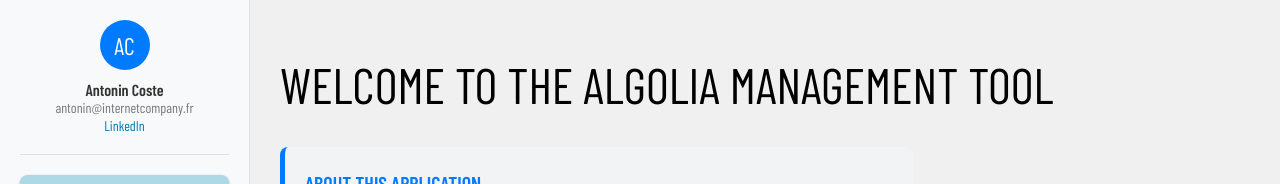
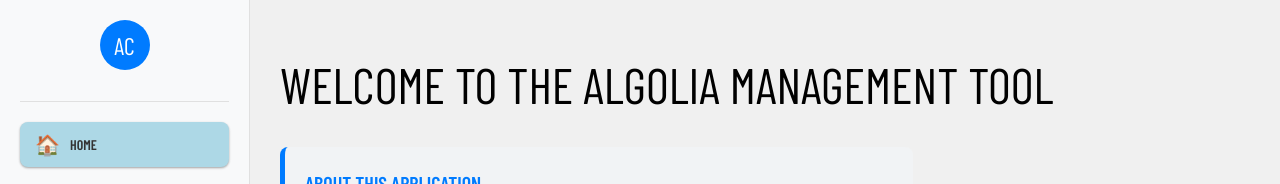
Before and after one commit to antonincoste/algolia_manager, a React (Create React App) app: page / in a window 1280 px wide. Shown: the top 184 px of the page. Built offline with nearby package versions, Linux system fonts and the light colour scheme; a web font is replaced by a local one.

Commit message:
remove personal details

```diff
--- a/src/components/Sidebar.js
+++ b/src/components/Sidebar.js
@@ -110,14 +110,14 @@
       <div>
         <ProfileSection>
           <ProfileImage>AC</ProfileImage> {/* Initiales ou image de profil */}
-          <ProfileName>Antonin Coste</ProfileName>
-          <ProfileEmail>antonin@internetcompany.fr</ProfileEmail>
+          <ProfileName></ProfileName>
+          <ProfileEmail></ProfileEmail>
           <ProfileLinkedin
-          href="https://www.linkedin.com/in/antonin-coste-4b9b6749/"
-          target="_blank"
-          rel="noopener noreferrer"
+          //href="https://www.linkedin.com/in/antonin-coste-4b9b6749/"
+          //target="_blank"
+          //rel="noopener noreferrer"
         >
-          LinkedIn
+
         </ProfileLinkedin>
         </ProfileSection>
 
```
